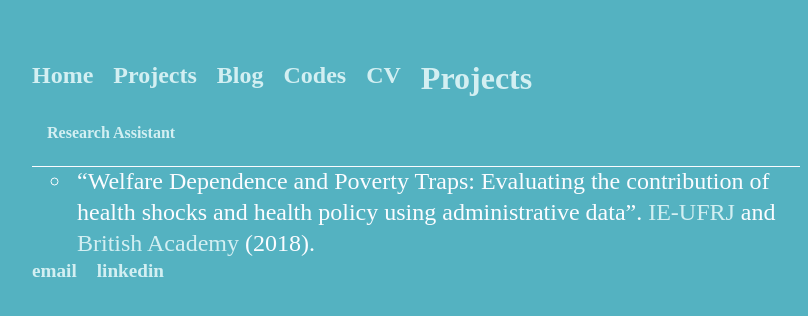
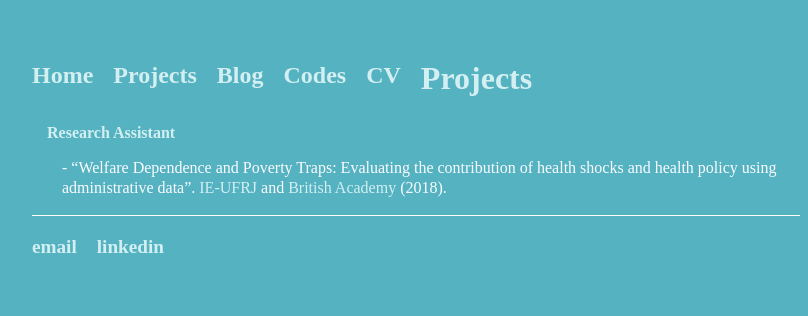
Before and after one commit to michelszklo/michelszklo.github.io, a Jekyll site: the page built from projects.html, in a window 1280 px wide. Shown: the top 316 px of the page, without its empty margins (224-1032 px from the left). Built offline with Jekyll 4.4.1, drawn with Linux system fonts in a browser that asks for light colours.

Commit message:
Update projects.html

```diff
--- a/projects.html
+++ b/projects.html
@@ -5,7 +5,5 @@
 <div class="blurb">
 	<h2>Projects</h2>
 	<h3 style="padding-left: 15px;">Research Assistant</h3>
-	<ul style="list-style-type: circle;">
-<li style="padding-left: 5px;">&ldquo;Welfare Dependence and Poverty Traps: Evaluating the contribution of health shocks and health policy using administrative data&rdquo;.&nbsp;<a href="http://www.ie.ufrj.br/index.php/eng/about-ie">IE-UFRJ</a> and <a href="https://www.britac.ac.uk/">British Academy</a>&nbsp;(2018).</li>
-</ul>
+	<p style="padding-left: 30px;">- &ldquo;Welfare Dependence and Poverty Traps: Evaluating the contribution of health shocks and health policy using administrative data&rdquo;.&nbsp;<a href="http://www.ie.ufrj.br/index.php/eng/about-ie">IE-UFRJ</a> and <a href="https://www.britac.ac.uk/">British Academy</a>&nbsp;(2018).</p>
 </div><!-- /.blurb -->
```
